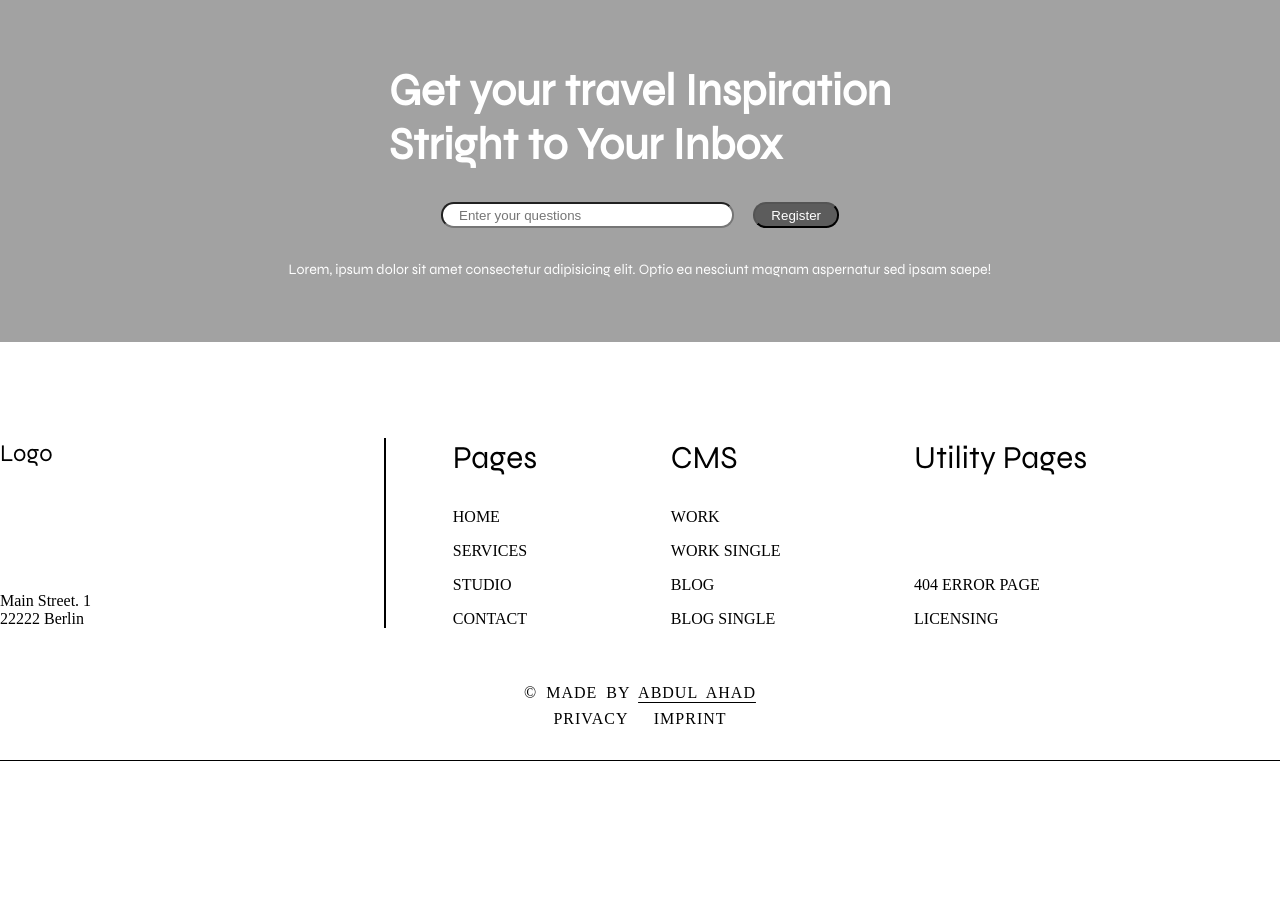
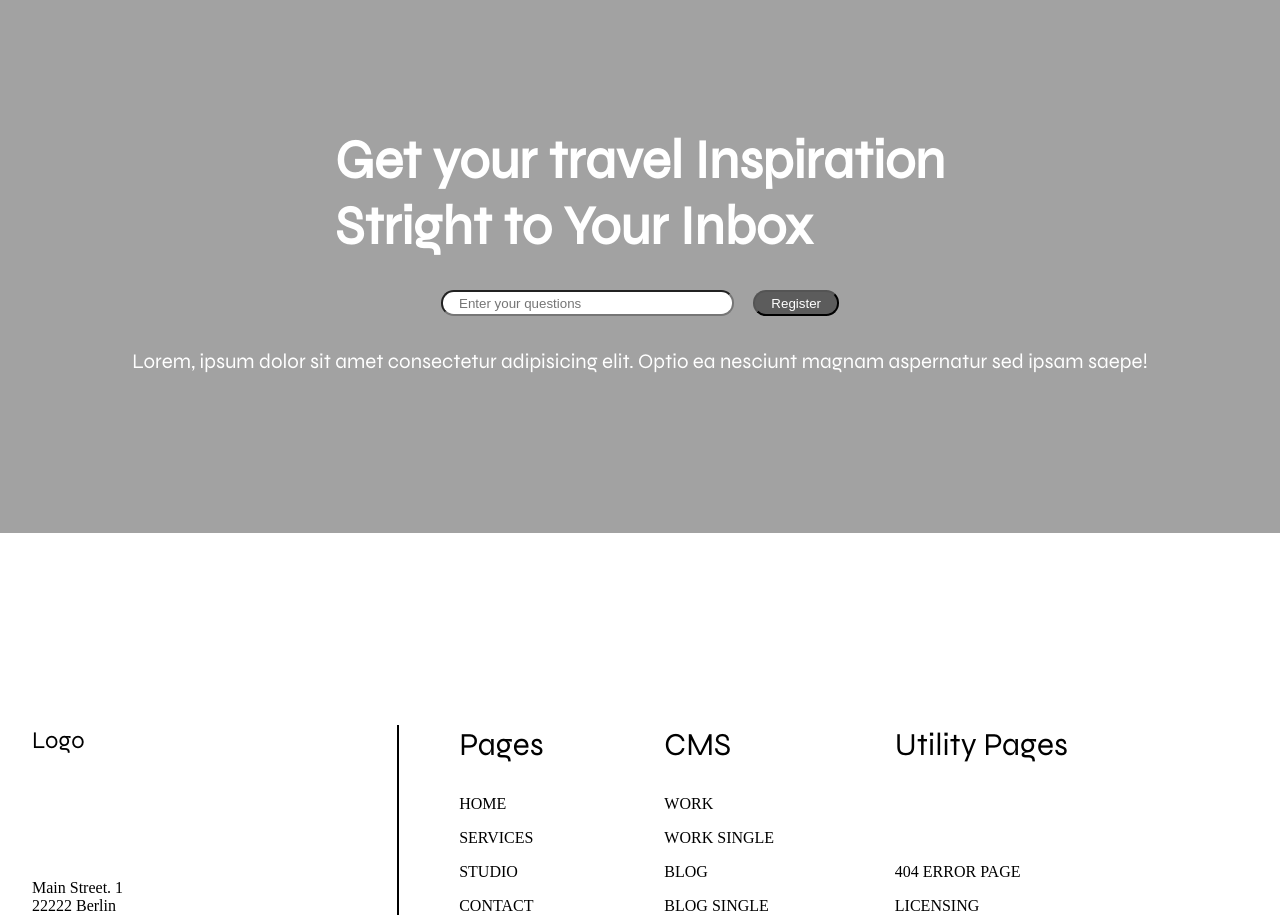
Before and after one commit to AbdulAhad365/Travel-Agent-Responsive-Frontend-project, a plain HTML site: page index.html in a window 1280 px wide. Shown: the part 2080-2998 px from the top of the page. Before the commit the page ends 2841 px from the top, so only its background shows below. Drawn offline with Linux system fonts and the light colour scheme.

```diff
--- a/style.scss
+++ b/style.scss
@@ -417,7 +417,8 @@
   flex-direction: column;
   gap: 1rem;
   align-items: center;
-  padding: 2rem 2rem;
+  padding: 3rem 2rem;
+  margin-top: 2rem;
   background-color: $background-color-skin;
   font-family: $family-syne;
   h1 {
@@ -443,6 +444,7 @@
 
 footer {
   margin-top: 2rem;
+  padding: 2rem 1rem;
   .foot {
     .part1 {
       display: flex;
@@ -662,33 +664,31 @@
     width: 100%;
     gap: 4rem;
     height: 30rem;
-    .left{
+    .left {
       height: 100%;
       width: 30%;
-      .img_text{
-        .left{
-          img{
-
+      .img_text {
+        .left {
+          img {
             margin-top: 3rem;
           }
         }
       }
     }
-    .my_right{
+    .my_right {
       height: 100%;
       width: 60%;
-      .por_right{
-        .video{
-          video{
+      .por_right {
+        .video {
+          video {
             height: 75%;
           }
-          p{
+          p {
             font-size: $font-normal;
           }
         }
-        .cls2{
-          button{
-
+        .cls2 {
+          button {
             font-size: $font-normal-small;
             padding: 0.5rem 2rem;
           }
@@ -697,16 +697,20 @@
     }
   }
   .section5 {
-    padding-top: 6rem;
-    padding-bottom: 4rem;
+    padding: 10rem 2rem;
+
+    // padding-top: 6rem;
+    // padding-bottom: 4rem;
     margin-top: 6rem;
+    margin-bottom: 8rem;
     gap: 2rem;
     h1 {
-      font-size: $font-larger;
+      font-size: 3.4rem;
       span {
         display: block;
       }
     }
+
     form {
       input {
         padding: 0.2rem 0rem;
@@ -715,9 +719,13 @@
         margin-right: 1rem;
       }
     }
+    p {
+      font-size: $font-normal;
+    }
   }
   footer .foot {
-    margin-top: 6rem;
+    padding: 2rem 1rem;
+
     display: flex;
     // justify-content: space-between;
     width: 100%;
```
Also changed, not shown: style.css, 1 other file. Lines whose indentation alone changed are shown as unchanged.
